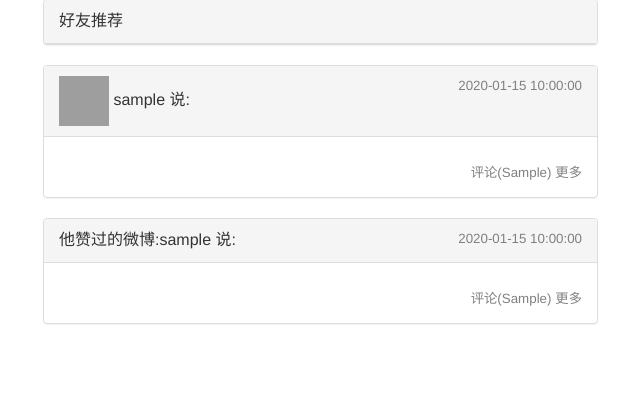
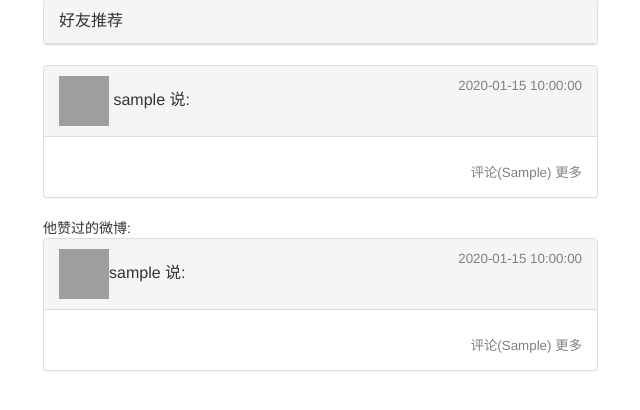
Before and after one commit to zhengqm/neo4j-weibo, a Python web app: template weibo/templates/user_page.html in a window 1280 px wide. Shown: the part 125-535 px from the top of the page, without its empty margins (27-667 px from the left). Run offline with Jinja, Linux system fonts and the light colour scheme; the template is opened without the code that fills it: most values are stand-ins (such as "Sample title", 1, 10 or a date in 2020); grey boxes are pictures that could not be loaded.

Commit message:
Slight progress

```diff
--- a/weibo/controllers.py
+++ b/weibo/controllers.py
@@ -127,7 +127,6 @@ def add_post():
     user_id = session.get('user_id')
     if user_id:
         content = request.form['content']
-        image = request.files['image']
         if not content or len(content) == 0:
             flash('微博内容不能为空','danger')
         else:
--- a/weibo/templates/render_posts.html
+++ b/weibo/templates/render_posts.html
@@ -54,9 +54,10 @@
 {% endfor %}
 {% for post in liked_posts %}
 
+他赞过的微博:
 <div class="panel panel-default post">
   <div class="panel-heading">
-    <span class="panel-title">他赞过的微博:<a href="{{url_for('show_user', user_id=post.u['id'])}}">{{post.u['nickname']}}</a> 说: </span>
+    <span class="panel-title"><img src="{{post.u['portrait']}} " height=50 width=50 /><a href="{{url_for('show_user', user_id=post.u['id'])}}">{{post.u['nickname']}}</a> 说: </span>
 
     <span class="pull-right post-small">{{post.p['date']}}</span>
 
--- a/weibo/templates/user_page.html
+++ b/weibo/templates/user_page.html
@@ -40,7 +40,7 @@
 					{% for f in friends_2_hop %}
 						{%if f.r == None %}
 						<div class="panel-body">
-							<p class="postbody"><a href="{{url_for('show_user', user_id=f.f['id'])}}">{{f.f['nickname']}}</a></p>
+							<p class="postbody"><img src="{{f.f['portrait']}}" alt="求真像" height=50 width=50><a href="{{url_for('show_user', user_id=f.f['id'])}}">{{f.f['nickname']}}</a></p>
 						<span class="pull-right"><a href="/follow/{{f.f['id']}}"><button type="button" class="btn btn-primary">关注</button></a></p>
 						</div>
 						{% endif %}
```
